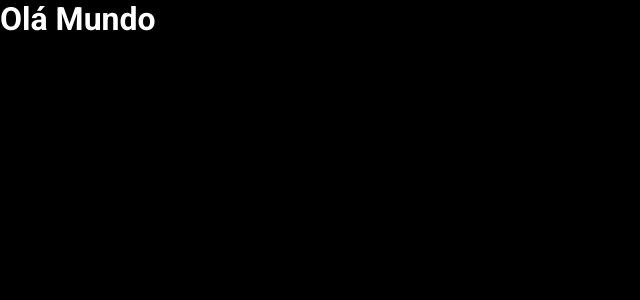
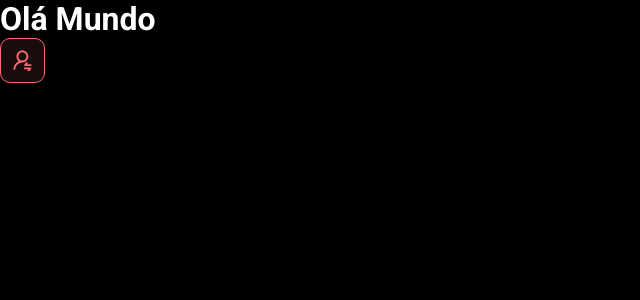
Before and after one commit to vilmarmoraes/dsmeta, a React (Vite) app in the folder frontend/: page / in a window 1280 px wide. Shown: the top 300 px of the page, without its empty margins (0-640 px from the left). Built offline with nearby package versions, Linux system fonts and the light colour scheme.

Commit message:
First component

```diff
--- a/frontend/src/App.tsx
+++ b/frontend/src/App.tsx
@@ -1,6 +1,11 @@
+import NotificationButton from "./components/NotificationButton"
+
 function App() {
   return (
-    <h1>Olá Mundo</h1>
+    <>
+      <h1>Olá Mundo</h1>
+      <NotificationButton />
+    </>
   )
 }
 
--- /dev/null
+++ b/frontend/src/components/NotificationButton/index.tsx
@@ -0,0 +1,12 @@
+import icon from '../../assets/img/notification-icon.svg';
+
+import './style.css';
+
+function NotificationButton() {
+    return (
+            <div className="dsmeta-red-btn">
+                <img src={icon} alt="Notificar" />
+            </div>
+    )
+}
+export default NotificationButton
--- /dev/null
+++ b/frontend/src/components/NotificationButton/style.css
@@ -0,0 +1,15 @@
+.dsmeta-red-btn {
+    height: 45px;
+    width: 45px;
+    background-color: rgb(255, 107, 114, 0.1);
+    border: 1px solid #FF6872;
+    border-radius: 10px;
+    display: flex;
+    align-items: center;
+    justify-content: center;
+    cursor: pointer;
+}
+
+.dsmeta-red-btn img {
+    width: 19px;
+}
```
Also changed, not shown: frontend/src/assets/img/logo.svg (added), frontend/src/assets/img/notification-icon.svg (added).
